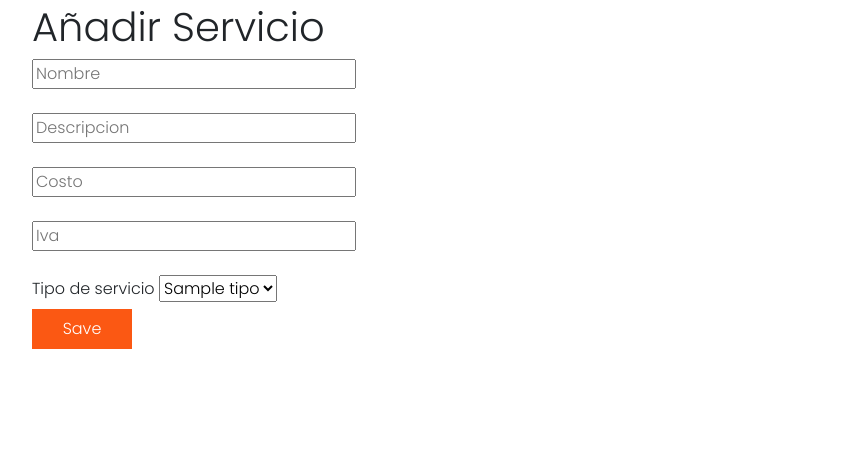
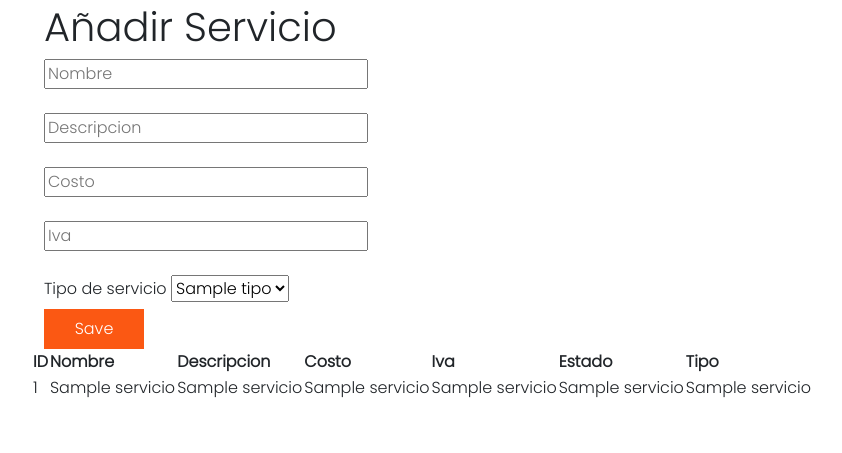
Before and after one commit to AndresGB1/Vet, a Flask app: template project/templates/usuariot/add_servicio.html in a window 1280 px wide. Shown: the part 347-800 px from the top of the page, without its empty margins (50-892 px from the left). Run offline with Flask 2, Linux system fonts and the light colour scheme; the template is opened without the code that fills it: most values are stand-ins (such as "Sample title", 1, 10 or a date in 2020); parts of the project's set-up code (start-up, migrations or seed data) failed here and were passed over; some libraries are stand-ins or nearby versions.

Commit message:
servicios

```diff
--- a/project/templates/usuariot/add_servicio.html
+++ b/project/templates/usuariot/add_servicio.html
@@ -3,13 +3,15 @@
 {% block body %}
 <!--Agregando un servicio-->
 <!--nombre descripcion costo iva estado -->
+<div class="container">
+<div class="col-md-6">
     <section class="container">
         <div class="columns is-multiline">
-      <div class="column is-8 is-offset-2 register">
+          <div class="column is-6 is-offset-2 register">
             <div class="columns">
               <div class="column right has-text-centered">
                 <h1 class="title is-4">Añadir Servicio</h1>
-            <form action="/vista_cliente/{{username}}/add_servicio" method="POST">
+                <form action="/vista_admin/{{username}}/add_servicio" method="POST">
                   <div class="field">
                     <div class="control">
                       <input type="text" name="nombre" placeholder="Nombre" />
@@ -36,7 +38,7 @@
                   <div class="field">
                     <div class="control">
                     <label for="" class="form-label">Tipo de servicio</label>
-                  <select name="tipo">
+                      <select name="id_tipo">
                         {% for tipo in tipos %}
                             <option value="{{tipo.0}}">{{tipo.1}}</option>
                         {% endfor %}
@@ -49,6 +51,42 @@
               </div>
             </div>
           </div>
+
         </div>
+
+
       </section>
+</div>
+
+  <div class col-md-4>
+    <!--Viendo en una tabla los servicios-->
+    <!--id_tipo,nombre,descripcion,costo,iva,estado-->
+    <table>
+        <thead>
+            <tr>
+            <th>ID</th>
+            <th>Nombre</th>
+            <th>Descripcion</th>
+            <th>Costo</th>
+            <th>Iva</th>
+            <th>Estado</th>
+            <th>Tipo</th>
+            </tr>
+        </thead>
+        <tbody>
+            {% for servicio in servicios %}
+            <tr>
+                <td>{{servicio.0}}</td>
+                <td>{{servicio.1}}</td>
+                <td>{{servicio.2}}</td>
+                <td>{{servicio.3}}</td>
+                <td>{{servicio.4}}</td>
+                <td>{{servicio.5}}</td>
+                <td>{{servicio.6}}</td>
+            </tr>
+            {% endfor %}
+        </tbody>
+    </table>
+  </div>
+</div>
 {% endblock %}
--- a/project/templates/usuariot/admin.html
+++ b/project/templates/usuariot/admin.html
@@ -1,6 +1,6 @@
 {% extends "layout.html" %}
 {% block body %}
-<form action='/vista_admin/{{name}}/add_servicio' method="GET">
+<form action='/vista_admin/{{name}}/nuevo_servicio' method="GET">
     <button style="width: 140px;"  type="submit"  >add servicio</button>
 </form>
 
```
Also changed, not shown: project/rutas/rutasbd/facturar/servicio.py (+10 -8 lines). Lines whose indentation alone changed are shown as unchanged.
